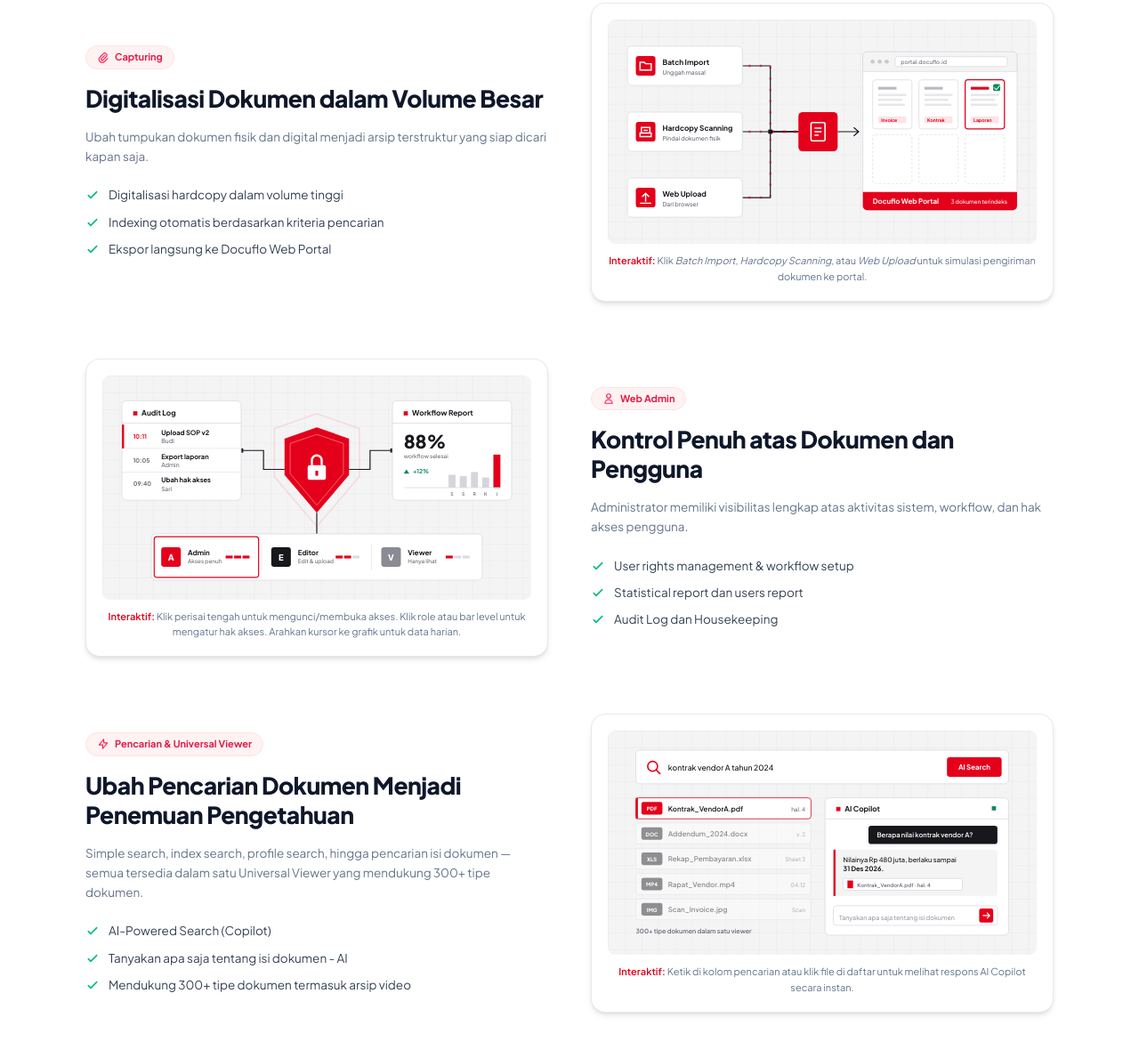
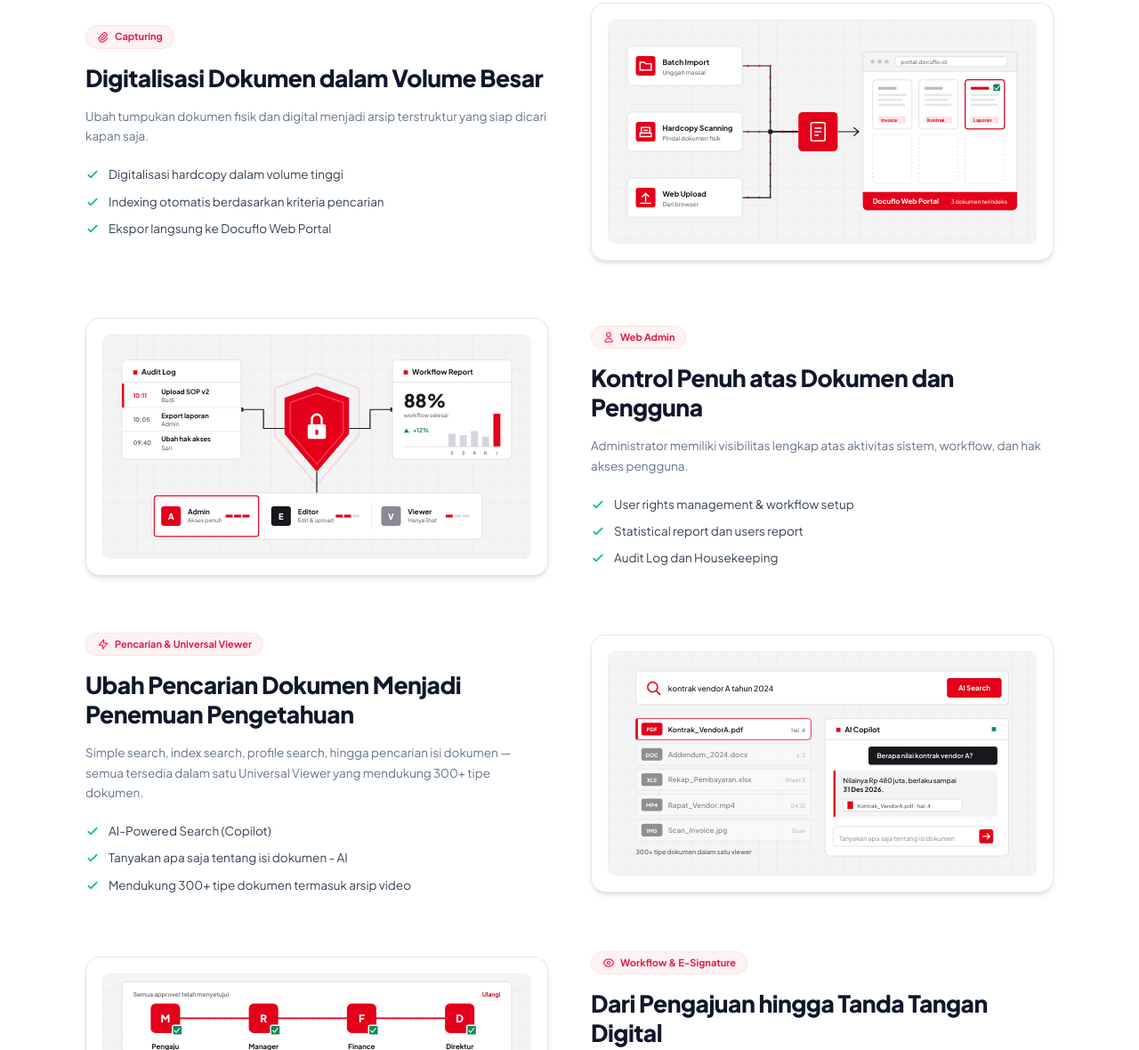
Before and after one commit to Muhamad-SazidanA/freelance-jobs-001, an Astro site: page /products/docuflo in a window 1280 px wide. Shown: the part 2116-3296 px from the top of the page at 89% size. Built offline with nearby package versions, Linux system fonts and the light colour scheme; Astro itself is replaced by a stand-in of ours.

Commit message:
content(docuflo): hapus semua teks petunjuk interaktif di bawah kartu simulasi

```diff
--- a/src/components/docuflo/DocufloCapturingCard.astro
+++ b/src/components/docuflo/DocufloCapturingCard.astro
@@ -168,10 +168,6 @@
     <text x="378" y="263" font-size="10" font-weight="700" fill="#fff" text-anchor="start">Docuflo Web Portal</text>
     <text x="570" y="263" font-size="8" font-weight="500" fill="#fff" text-anchor="end" id="p1msg">2 dokumen terindeks</text>
   </svg>
-
-  <p class="text-[11px] text-slate-500 mt-2.5 text-center leading-relaxed">
-    <span class="font-semibold text-[#E4001B]">Interaktif:</span> Klik <em>Batch Import</em>, <em>Hardcopy Scanning</em>, atau <em>Web Upload</em> untuk simulasi pengiriman dokumen ke portal.
-  </p>
 </div>
 
 <style>
--- a/src/components/docuflo/DocufloSearchViewerCard.astro
+++ b/src/components/docuflo/DocufloSearchViewerCard.astro
@@ -121,10 +121,6 @@
       <path d="M535 264 H545 M541 260 L545 264 L541 268" fill="none" stroke="#fff" stroke-width="1.5"/>
     </g>
   </svg>
-
-  <p class="text-[11px] text-slate-500 mt-2.5 text-center leading-relaxed">
-    <span class="font-semibold text-[#E4001B]">Interaktif:</span> Ketik di kolom pencarian atau klik file di daftar untuk melihat respons AI Copilot secara instan.
-  </p>
 </div>
 
 <style>
--- a/src/components/docuflo/DocufloWebAdminCard.astro
+++ b/src/components/docuflo/DocufloWebAdminCard.astro
@@ -137,10 +137,6 @@
       <rect class="mh" data-r="2" data-k="2" x="513" y="250" width="12" height="18"/>
     </g>
   </svg>
-
-  <p class="text-[11px] text-slate-500 mt-2.5 text-center leading-relaxed">
-    <span class="font-semibold text-[#E4001B]">Interaktif:</span> Klik perisai tengah untuk mengunci/membuka akses. Klik role atau bar level untuk mengatur hak akses. Arahkan kursor ke grafik untuk data harian.
-  </p>
 </div>
 
 <style>
--- a/src/components/docuflo/DocufloWorkflowSignatureCard.astro
+++ b/src/components/docuflo/DocufloWorkflowSignatureCard.astro
@@ -154,10 +154,6 @@
     <rect x="522" y="251" width="5" height="5" fill="#12875A"/>
     <text x="531" y="256" font-size="8.5" font-weight="700" fill="#12875A" text-anchor="start">Selesai</text>
   </svg>
-
-  <p class="text-[11px] text-slate-500 mt-2.5 text-center leading-relaxed">
-    <span class="font-semibold text-[#E4001B]">Interaktif:</span> Klik Setujui atau Tolak untuk menjalankan alur persetujuan. Anda juga dapat menggambar tanda tangan langsung di kotak dokumen dengan mouse atau jari.
-  </p>
 </div>
 
 <style>
```
